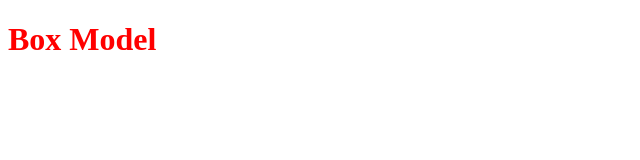
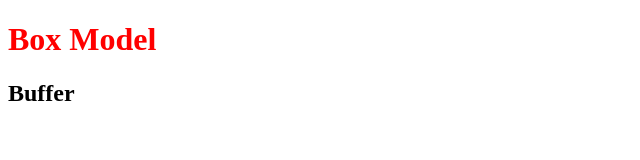
Before and after one commit to mgaliga/box_model, a plain HTML site: page index.html in a window 1280 px wide. Shown: the whole page, without its empty margins (0-640 px from the left). Drawn offline with Linux system fonts and the light colour scheme.

Commit message:
mod through ipad

```diff
--- a/index.html
+++ b/index.html
@@ -9,6 +9,6 @@
 </head>
 <body>
   <h1>Box Model</h1>
-
+<h2>Buffer<h2>
 </body>
 </html>
```
